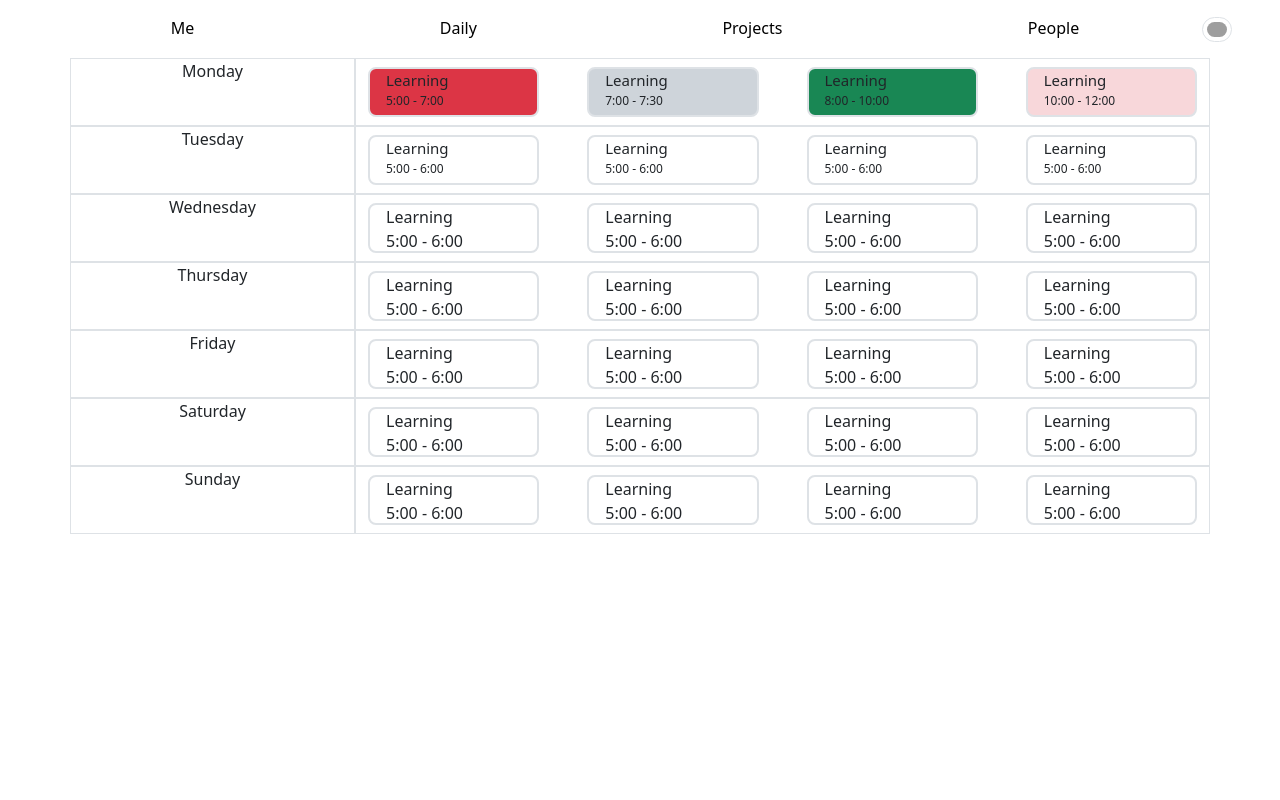
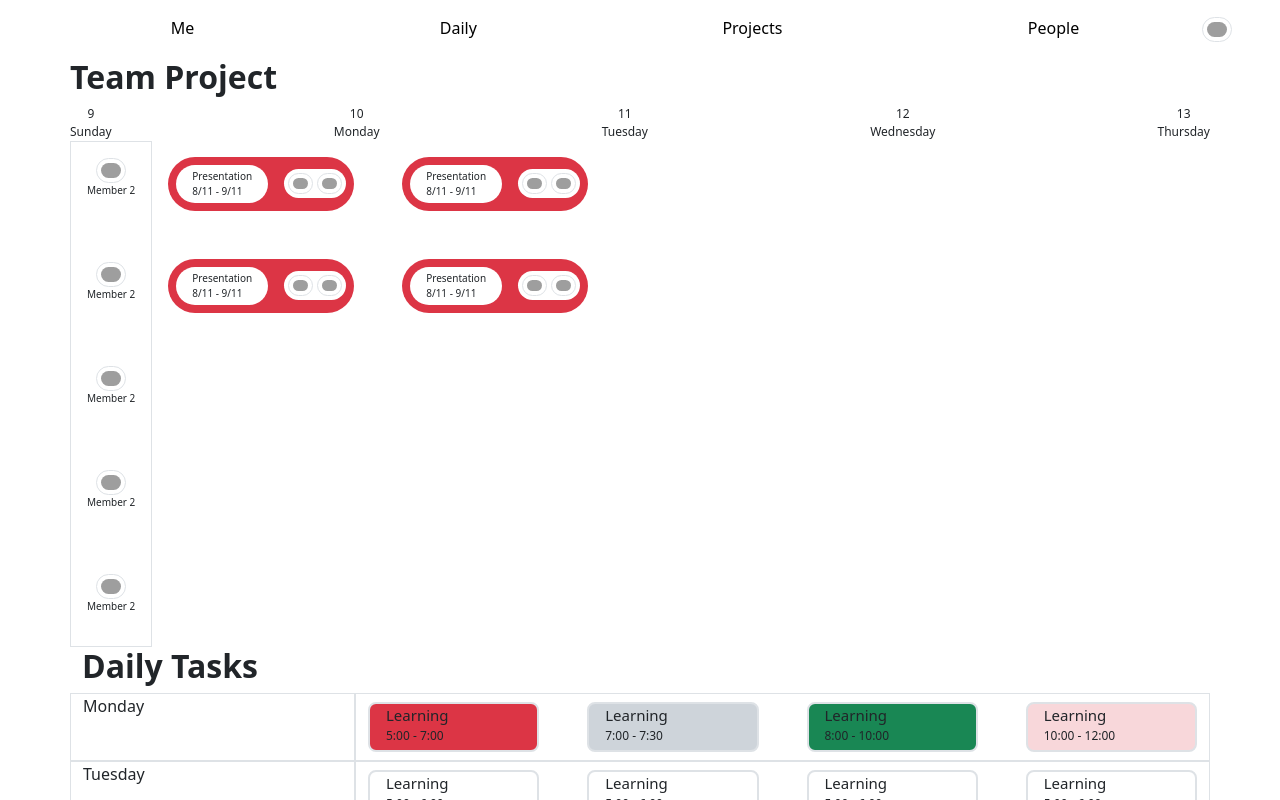
Before and after one commit to pctiien/calendarize_ui, a React (Vite) app: page / in a window 1280 px wide. Shown: the top 800 px of the page. Built offline with nearby package versions, Linux system fonts and the light colour scheme; grey boxes are pictures that could not be loaded.

Commit message:
team projects page

```diff
--- a/src/App.jsx
+++ b/src/App.jsx
@@ -1,10 +1,12 @@
 import 'bootstrap/dist/css/bootstrap.min.css';
-import Header from './components/Header'
-import Daily from './components/Daily'
+import Header from './components/Header';
+import Daily from './components/Daily';
+import Projects from './components/Projects';
 function App() {
   return (
     <>
       <Header/>
+      <Projects/>
       <Daily/>
     </>
   )
--- a/src/components/Daily.jsx
+++ b/src/components/Daily.jsx
@@ -2,8 +2,10 @@
 const Daily = (()=>{
     return (
         <div>
-            <div className="container text-center">
-
+            <div className="container ">
+                <div>
+                    <h1 className=' fw-bold fs-2'>Daily Tasks</h1>
+                </div>
 
                 <div className="row">
                     <div className="col border border-1 " style={{maxWidth: '25%'}}>
--- /dev/null
+++ b/src/components/Projects.jsx
@@ -0,0 +1,135 @@
+import defaultAvt from '../assets/default_avatar.png'
+
+const Projects = (()=>{
+    return (
+
+
+        <div className=" d-flex flex-column container p-0">
+
+            <div>
+                <h1 className=' fw-bold fs-2'>Team Project</h1>
+            </div>
+
+            <div className=' d-flex flex-column '>
+                <div className=' d-flex gap-2 justify-content-between'>
+                    <div className=' d-flex flex-column align-items-center justify-content-center'>
+                        <p className=' m-0 fw-medium' style={{ fontSize : '12px'}}>9</p>
+                        <p className=' m-0 fw-medium' style={{ fontSize : '12px'}}>Sunday</p>
+                    </div>
+                    <div className=' d-flex flex-column align-items-center justify-content-center'>
+                        <p className=' m-0 fw-medium' style={{ fontSize : '12px'}}>10</p>
+                        <p className=' m-0 fw-medium' style={{ fontSize : '12px'}}>Monday</p>
+                    </div>
+                    <div className=' d-flex flex-column align-items-center justify-content-center'>
+                        <p className=' m-0 fw-medium' style={{ fontSize : '12px'}}>11</p>
+                        <p className=' m-0 fw-medium' style={{ fontSize : '12px'}}>Tuesday</p>
+                    </div>
+                    <div className=' d-flex flex-column align-items-center justify-content-center'>
+                        <p className=' m-0 fw-medium' style={{ fontSize : '12px'}}>12</p>
+                        <p className=' m-0 fw-medium' style={{ fontSize : '12px'}}>Wednesday</p>
+                    </div>
+                    <div className=' d-flex flex-column align-items-center justify-content-center'>
+                        <p className=' m-0 fw-medium' style={{ fontSize : '12px'}}>13</p>
+                        <p className=' m-0 fw-medium' style={{ fontSize : '12px'}}>Thursday</p>
+                    </div>
+                </div>
+            </div>
+
+
+            <div className=' d-flex  align-items-center align-items-stretch  '>
+                <div className='d-flex flex-column border border-1 p-3 gap-5' style={{boxSizing: 'border-box'}}>
+                    <div className=' d-flex flex-column justify-content-center align-items-center'>
+                            <img className=' border border-1 rounded-5 p-1' src={defaultAvt} alt="" style={{maxHeight:'30px',maxWidth:'30px'}} />
+                            <p className=' fw-medium' style={{ fontSize : '10px'}}>Member 2 </p>
+                    </div>
+                    <div className=' d-flex flex-column justify-content-center align-items-center'>
+                            <img className=' border border-1 rounded-5 p-1' src={defaultAvt} alt="" style={{maxHeight:'30px',maxWidth:'30px'}} />
+                            <p className=' fw-medium' style={{ fontSize : '10px'}}>Member 2 </p>
+                    </div>
+                    <div className=' d-flex flex-column justify-content-center align-items-center'>
+                            <img className=' border border-1 rounded-5 p-1' src={defaultAvt} alt="" style={{maxHeight:'30px',maxWidth:'30px'}} />
+                            <p className=' fw-medium' style={{ fontSize : '10px'}}>Member 2 </p>
+                    </div>
+                    <div className=' d-flex flex-column justify-content-center align-items-center'>
+                            <img className=' border border-1 rounded-5 p-1' src={defaultAvt} alt="" style={{maxHeight:'30px',maxWidth:'30px'}} />
+                            <p className=' fw-medium' style={{ fontSize : '10px'}}>Member 2 </p>
+                    </div>
+                    <div className=' d-flex flex-column justify-content-center align-items-center'>
+                            <img className=' border border-1 rounded-5 p-1' src={defaultAvt} alt="" style={{maxHeight:'30px',maxWidth:'30px'}} />
+                            <p className=' fw-medium' style={{ fontSize : '10px'}}>Member 2 </p>
+                    </div>
+
+                </div>
+
+                <div className=' d-flex flex-column align-items-start justify-content-start gap-5 px-3 py-3'>
+                    <div className='m-0 d-flex gap-5'>
+                        <div className=' col d-flex  justify-content-center align-items-center gap-3 p-2 bg-danger rounded-5 '>
+
+                            <div className='d-flex flex-column rounded-5 px-3 py-1 bg-white'>
+                                <p className='m-0 fw-medium' style={{fontSize : '10px'}}>Presentation</p>
+                                <p className='m-0 fw-medium'  style={{fontSize : '10px'}}>8/11 - 9/11</p>
+                            </div>
+
+                            <div className='d-flex rounded-5 p-1 bg-white gap-1'>
+                                <img className=' border border-1 rounded-5 p-1' src={defaultAvt} alt="" style={{maxHeight:'25px',maxWidth:'25px'}} />
+                                <img className=' border border-1 rounded-5 p-1' src={defaultAvt} alt="" style={{maxHeight:'25px',maxWidth:'25px'}} />
+
+                            </div>
+
+                        </div>
+                        <div className=' col d-flex  justify-content-center align-items-center gap-3 p-2 bg-danger rounded-5 '>
+
+                            <div className=' d-flex flex-column rounded-5 px-3 py-1 bg-white'>
+                                <p className='m-0 fw-medium' style={{fontSize : '10px'}}>Presentation</p>
+                                <p className='m-0 fw-medium'  style={{fontSize : '10px'}}>8/11 - 9/11</p>
+                            </div>
+
+                            <div className='d-flex rounded-5 p-1 bg-white gap-1'>
+                                <img className=' border border-1 rounded-5 p-1' src={defaultAvt} alt="" style={{maxHeight:'25px',maxWidth:'25px'}} />
+                                <img className=' border border-1 rounded-5 p-1' src={defaultAvt} alt="" style={{maxHeight:'25px',maxWidth:'25px'}} />
+
+                            </div>
+
+                        </div>
+                    </div>
+
+                    <div className='m-0 d-flex row gap-5'>
+                        <div className=' col d-flex  justify-content-center align-items-center gap-3 p-2 bg-danger rounded-5 '>
+
+                            <div className='d-flex flex-column rounded-5 px-3 py-1 bg-white'>
+                                <p className='m-0 fw-medium' style={{fontSize : '10px'}}>Presentation</p>
+                                <p className='m-0 fw-medium'  style={{fontSize : '10px'}}>8/11 - 9/11</p>
+                            </div>
+
+                            <div className='d-flex rounded-5 p-1 bg-white gap-1'>
+                                <img className=' border border-1 rounded-5 p-1' src={defaultAvt} alt="" style={{maxHeight:'25px',maxWidth:'25px'}} />
+                                <img className=' border border-1 rounded-5 p-1' src={defaultAvt} alt="" style={{maxHeight:'25px',maxWidth:'25px'}} />
+
+                            </div>
+
+                        </div>
+                        <div className=' col d-flex  justify-content-center align-items-center gap-3 p-2 bg-danger rounded-5 '>
+
+                            <div className=' d-flex flex-column rounded-5 px-3 py-1 bg-white'>
+                                <p className='m-0 fw-medium' style={{fontSize : '10px'}}>Presentation</p>
+                                <p className='m-0 fw-medium'  style={{fontSize : '10px'}}>8/11 - 9/11</p>
+                            </div>
+
+                            <div className='d-flex rounded-5 p-1 bg-white gap-1'>
+                                <img className=' border border-1 rounded-5 p-1' src={defaultAvt} alt="" style={{maxHeight:'25px',maxWidth:'25px'}} />
+                                <img className=' border border-1 rounded-5 p-1' src={defaultAvt} alt="" style={{maxHeight:'25px',maxWidth:'25px'}} />
+
+                            </div>
+
+                        </div>
+                    </div>
+
+                </div>
+            </div>
+
+
+        </div>
+    )
+
+})
+export default Projects;
```
